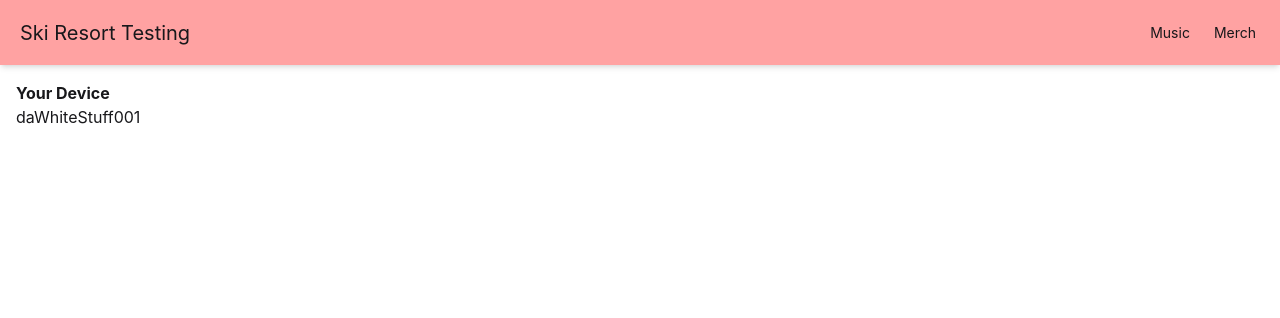
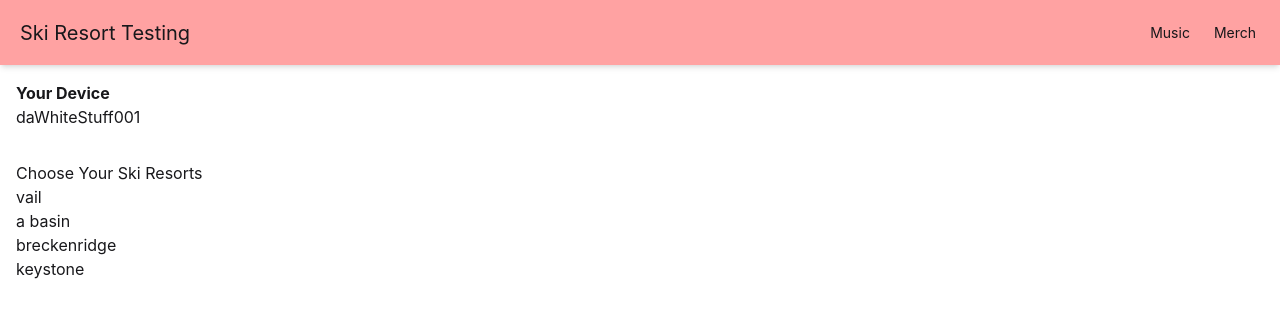
Before and after one commit to ccchrissss/preact-prototype-ski-resort-weather-ticker, a Preact app: page / in a window 1280 px wide. Shown: the top 318 px of the page. Built offline with nearby package versions, Linux system fonts and the light colour scheme.

Commit message:
feat: add basic logic to render out a state (as in the nifty fifty) and its accompanying ski resorts.

```diff
--- a/src/components/DeviceInfo.jsx
+++ b/src/components/DeviceInfo.jsx
@@ -1,13 +1,206 @@
 import "../style.css"
+
+// let colorado = {
+//   stateName: 'Colorado',
+//   resorts: ['vail', 'breckenridge', 'keystone']
+// }
+
+function SkiResortsPerState( props ) {
+
+  return (
+    <>
+      {/* <p>{msg}</p> */}
+      <p>{props.stateName}</p>
+      <p>{props.resorts[1]}</p>
+      {/* <p>{props.resort}</p> */}
+      {/* <ul className="list bg-base-100 rounded-box shadow-md">
+          <li className="p-4 pb-2 text-xs opacity-60 tracking-wide">
+            Colorado
+          </li>
+
+          <li className="list-row">
+            <div>
+              <img
+                className="size-10 rounded-box"
+                alt="Tailwind CSS list item"
+                src="https://img.daisyui.com/images/profile/demo/1@94.webp"
+              />
+            </div>
+            <div>
+              <div>Vail</div>
+              <div className="text-xs uppercase font-semibold opacity-60">
+                Remaining Reason
+              </div>
+            </div>
+            <button className="btn btn-square btn-ghost">
+              <svg
+                className="size-[1.2em]"
+                xmlns="http://www.w3.org/2000/svg"
+                viewBox="0 0 24 24"
+              >
+                <g
+                  strokeLinejoin="round"
+                  strokeLinecap="round"
+                  strokeWidth="2"
+                  fill="none"
+                  stroke="currentColor"
+                >
+                  <path d="M6 3L20 12 6 21 6 3z"></path>
+                </g>
+              </svg>
+            </button>
+            <button className="btn btn-square btn-ghost">
+              <svg
+                className="size-[1.2em]"
+                xmlns="http://www.w3.org/2000/svg"
+                viewBox="0 0 24 24"
+              >
+                <g
+                  strokeLinejoin="round"
+                  strokeLinecap="round"
+                  strokeWidth="2"
+                  fill="none"
+                  stroke="currentColor"
+                >
+                  <path d="M19 14c1.49-1.46 3-3.21 3-5.5A5.5 5.5 0 0 0 16.5 3c-1.76 0-3 .5-4.5 2-1.5-1.5-2.74-2-4.5-2A5.5 5.5 0 0 0 2 8.5c0 2.3 1.5 4.05 3 5.5l7 7Z"></path>
+                </g>
+              </svg>
+            </button>
+          </li>
+
+          <li className="list-row">
+            <div>
+              <img
+                className="size-10 rounded-box"
+                alt="Tailwind CSS list item"
+                src="https://img.daisyui.com/images/profile/demo/4@94.webp"
+              />
+            </div>
+            <div>
+              <div>Keystone</div>
+              <div className="text-xs uppercase font-semibold opacity-60">
+                Bears of a fever
+              </div>
+            </div>
+            <button className="btn btn-square btn-ghost">
+              <svg
+                className="size-[1.2em]"
+                xmlns="http://www.w3.org/2000/svg"
+                viewBox="0 0 24 24"
+              >
+                <g
+                  strokeLinejoin="round"
+                  strokeLinecap="round"
+                  strokeWidth="2"
+                  fill="none"
+                  stroke="currentColor"
+                >
+                  <path d="M6 3L20 12 6 21 6 3z"></path>
+                </g>
+              </svg>
+            </button>
+            <button className="btn btn-square btn-ghost">
+              <svg
+                className="size-[1.2em]"
+                xmlns="http://www.w3.org/2000/svg"
+                viewBox="0 0 24 24"
+              >
+                <g
+                  strokeLinejoin="round"
+                  strokeLinecap="round"
+                  strokeWidth="2"
+                  fill="none"
+                  stroke="currentColor"
+                >
+                  <path d="M19 14c1.49-1.46 3-3.21 3-5.5A5.5 5.5 0 0 0 16.5 3c-1.76 0-3 .5-4.5 2-1.5-1.5-2.74-2-4.5-2A5.5 5.5 0 0 0 2 8.5c0 2.3 1.5 4.05 3 5.5l7 7Z"></path>
+                </g>
+              </svg>
+            </button>
+          </li>
+
+          <li className="list-row">
+            <div>
+              <img
+                className="size-10 rounded-box"
+                alt="Tailwind CSS list item"
+                src="https://img.daisyui.com/images/profile/demo/3@94.webp"
+              />
+            </div>
+            <div>
+              <div>Breckenridge</div>
+              <div className="text-xs uppercase font-semibold opacity-60">
+                Cappuccino
+              </div>
+            </div>
+            <button className="btn btn-square btn-ghost">
+              <svg
+                className="size-[1.2em]"
+                xmlns="http://www.w3.org/2000/svg"
+                viewBox="0 0 24 24"
+              >
+                <g
+                  strokeLinejoin="round"
+                  strokeLinecap="round"
+                  strokeWidth="2"
+                  fill="none"
+                  stroke="currentColor"
+                >
+                  <path d="M6 3L20 12 6 21 6 3z"></path>
+                </g>
+              </svg>
+            </button>
+            <button className="btn btn-square btn-ghost">
+              <svg
+                className="size-[1.2em]"
+                xmlns="http://www.w3.org/2000/svg"
+                viewBox="0 0 24 24"
+              >
+                <g
+                  strokeLinejoin="round"
+                  strokeLinecap="round"
+                  strokeWidth="2"
+                  fill="none"
+                  stroke="currentColor"
+                >
+                  <path d="M19 14c1.49-1.46 3-3.21 3-5.5A5.5 5.5 0 0 0 16.5 3c-1.76 0-3 .5-4.5 2-1.5-1.5-2.74-2-4.5-2A5.5 5.5 0 0 0 2 8.5c0 2.3 1.5 4.05 3 5.5l7 7Z"></path>
+                </g>
+              </svg>
+            </button>
+          </li>
+        </ul> */}
+    </>
+  );
+}
+
 
 export function DeviceInfo(props) {
 
+  const colorado = {
+    stateName: "Colorado",
+    resorts: ["vail", "a basin", "breckenridge", "keystone"],
+  };
+
+
+
+  const listItems = colorado.resorts.map(resortName =>
+    <li>{resortName}</li>
+  )
+
+  // return <ul>{listItems}</ul>;
+
   return (
     <>
-      <div class="m-4">
-        <h4 class="font-bold">Your Device</h4>
-        <h5>{props.deviceID}</h5>
-      </div>
+      <section class="m-4">
+        <div class="mb-8">
+          <h4 class="font-bold">Your Device</h4>
+          <h5>{props.deviceID}</h5>
+        </div>
+
+        <h4>Choose Your Ski Resorts</h4>
+        <ul>{listItems}</ul>
+        {/* <SkiResortsPerState {...colorado} /> */}
+
+      </section>
     </>
   );
 }
```
